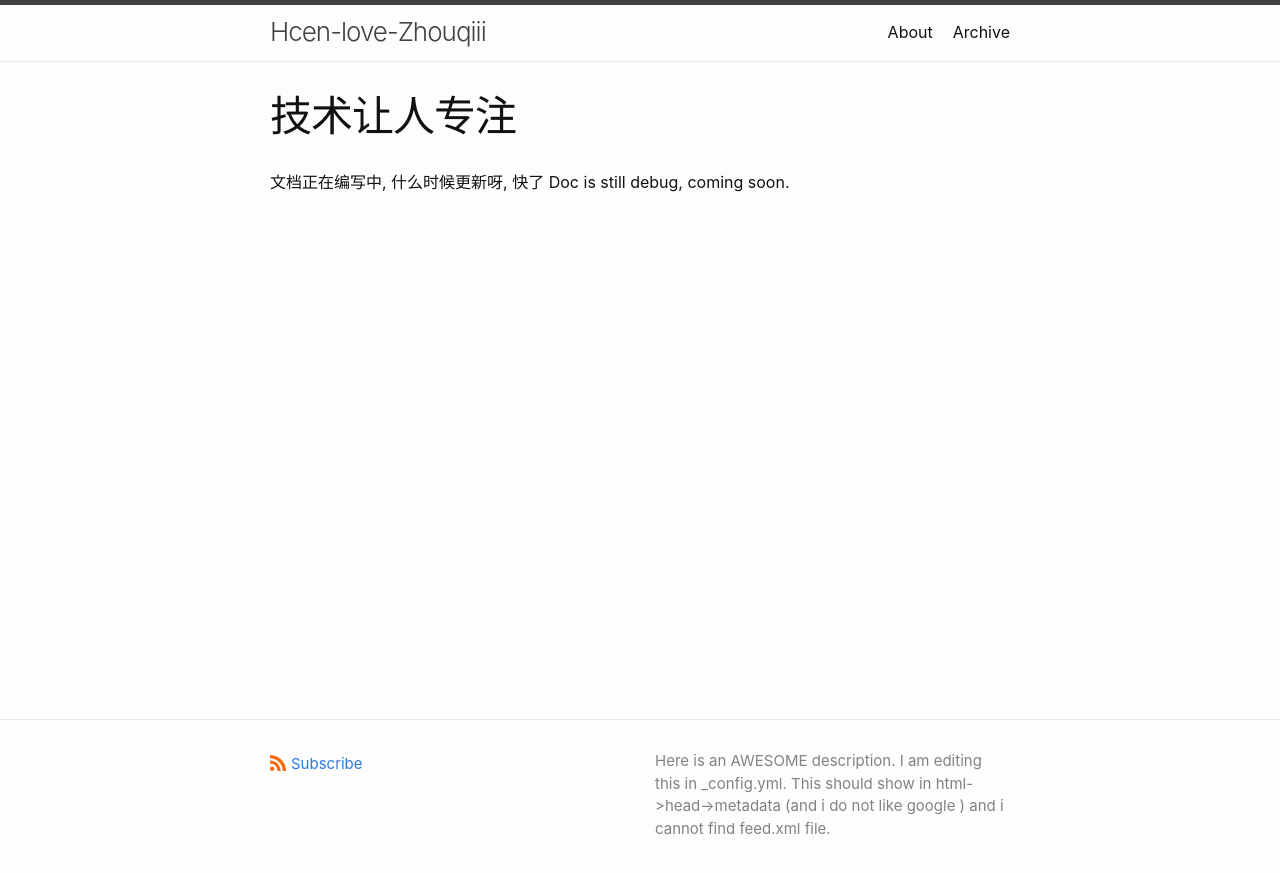
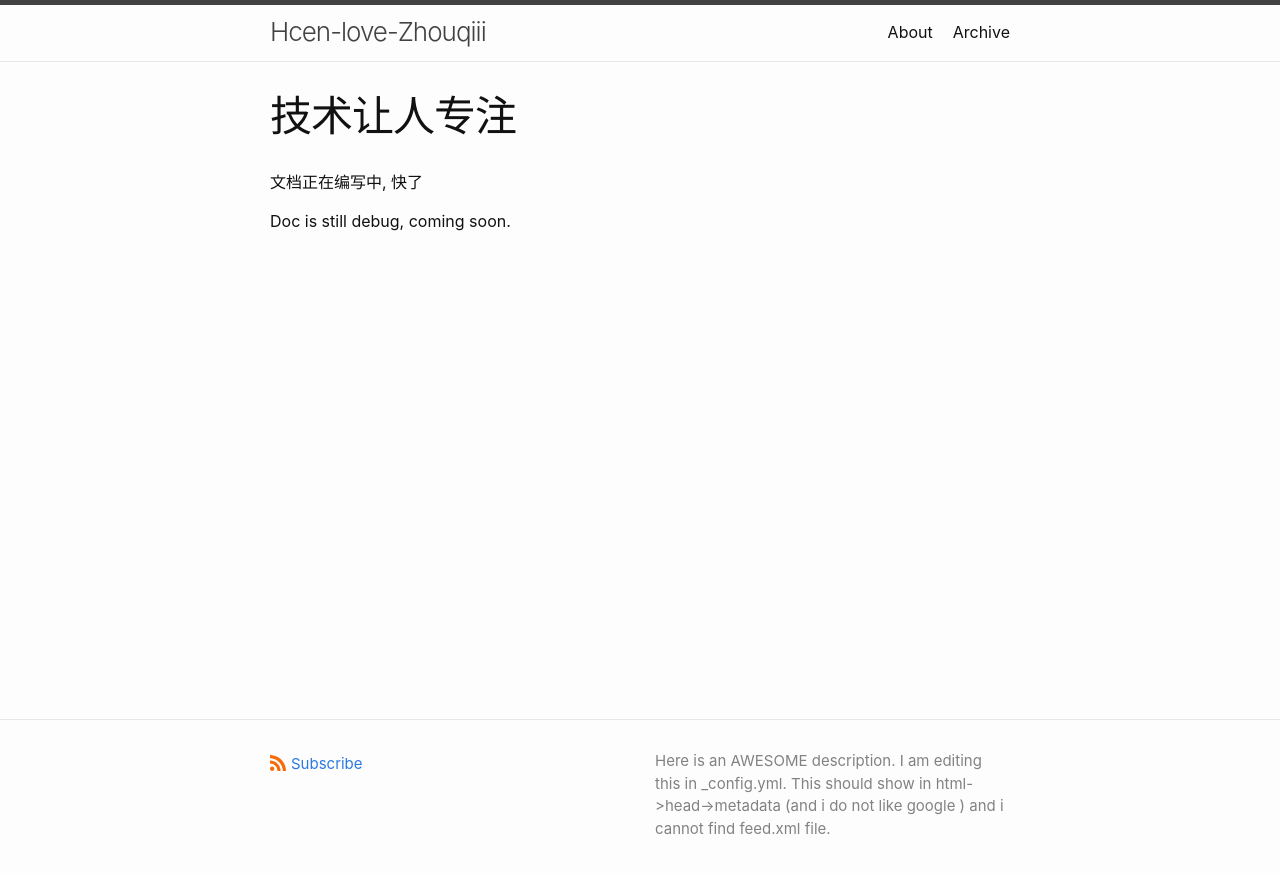
Before and after one commit to hcen1997/hcen1997.github.io, a Jekyll site: the page built from _posts/2020-11-26-技术让人专注.md, in a window 1280 px wide. Shown: the top 873 px of the page. Built offline with Jekyll 4.4.1, drawn with Linux system fonts in a browser that asks for light colours.

Commit message:
better ue

```diff
--- a/_layouts/debug.html
+++ b/_layouts/debug.html
@@ -8,8 +8,8 @@ layout: default
     </header>
 
     <div class="post-content">
-        文档正在编写中, 什么时候更新呀, 快了
-        Doc is  still debug, coming soon.
+        <p>文档正在编写中, 快了</p>
+        <p>Doc is still debug, coming soon.</p>
     </div>
 
 </article>
```
Also changed, not shown: README.md.
